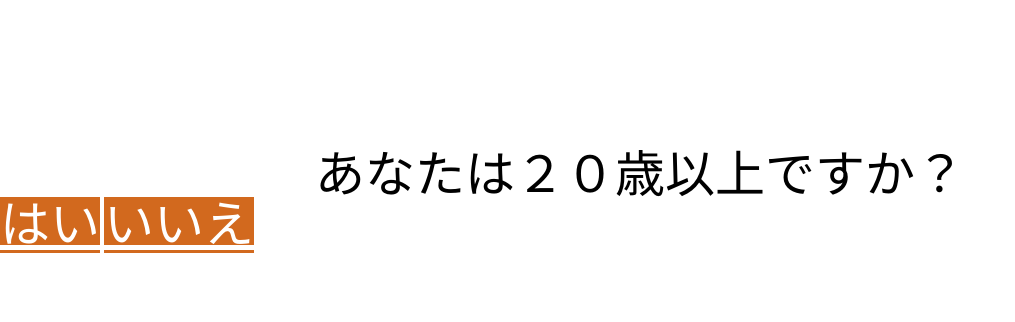
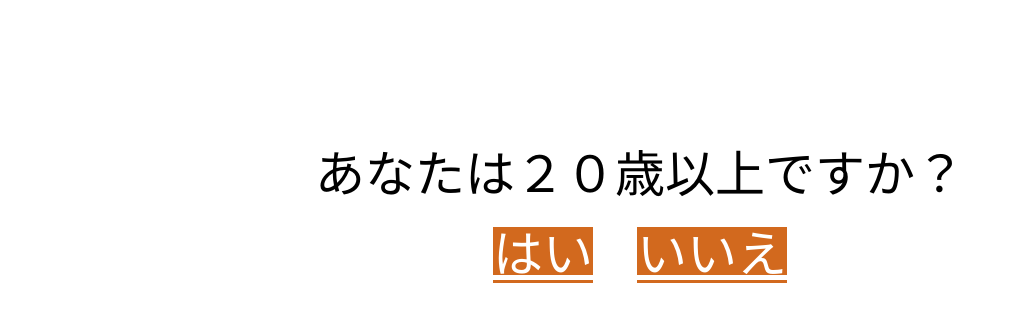
Before and after one commit to chifuminn/smoking_area, a Django app: page /age_confirmation/ in a window 1280 px wide. Shown: the top 322 px of the page, without its empty margins (0-1015 px from the left). Run offline with Django 3.2, Linux system fonts and the light colour scheme.

Commit message:
フォントの配置変更

```diff
--- a/static/style.css
+++ b/static/style.css
@@ -116,8 +116,19 @@ a.btn--orange {
   font-size: 50px;
   text-align: center;
 }
+
 .btn--orange:hover,
 a.btn--orange:hover {
   color: #fff;
   background: red;
 }
+
+.switch{
+  text-align: center;
+  margin-top: 30px;
+}
+
+.switch a{
+  margin-left: 20px;
+  margin-right: 20px;
+}
--- a/templates/age_confirmation.html
+++ b/templates/age_confirmation.html
@@ -6,8 +6,10 @@
 {% endblock header %}
 
 {% block content %}
-    <div class ="confirmation">あなたは２０歳以上ですか？</div>
+    <div class="confirmation">あなたは２０歳以上ですか？</div>
 
-    <a href="" class="btn btn--orange">はい</a>
-    <a href="" class="btn btn--orange">いいえ</a>
+    <div class="switch">
+        <a href="" class="btn btn--orange">はい</a>
+        <a href="" class="btn btn--orange">いいえ</a>
+    </div>
 {% endblock content %}
```
